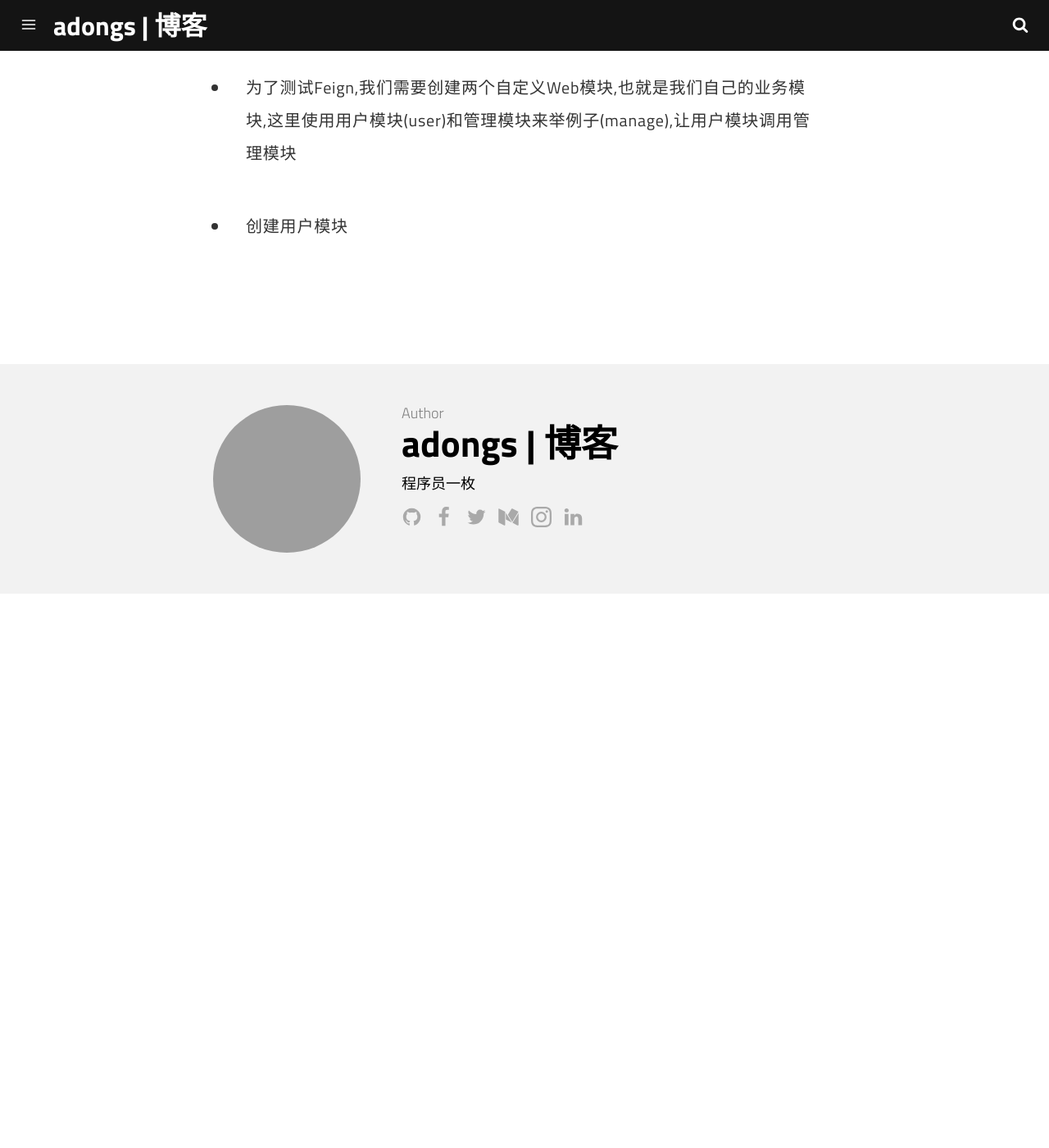
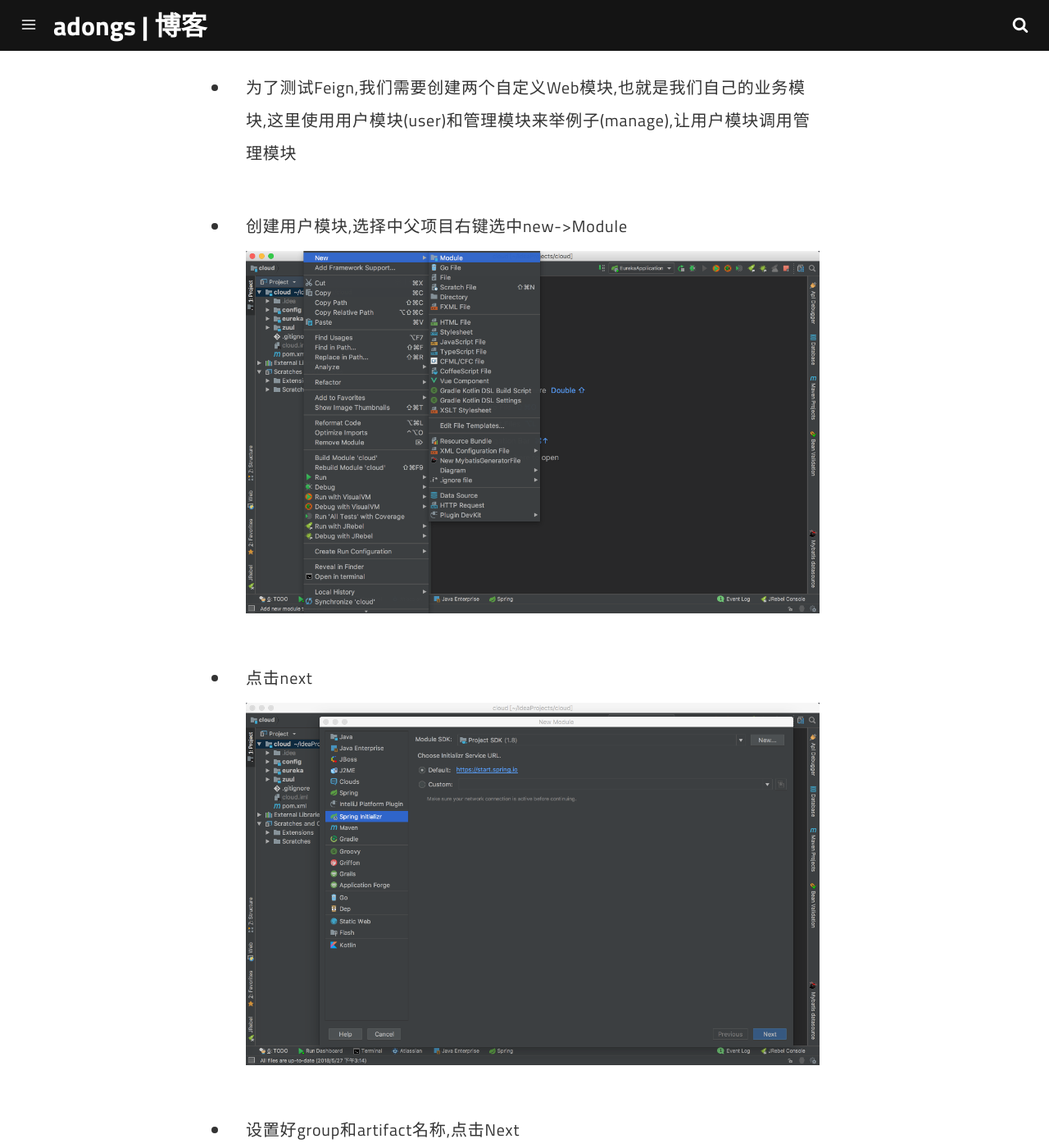
Before and after one commit to adongs/adongs.github.io, a Jekyll site: the page built from _posts/2018-05-27-NetflixFeign.md, in a window 1280 px wide and 1400 px high, scrolled down 2049 px. Shown: the whole window at 82% size. Built offline with Jekyll 4.4.1, drawn with Linux system fonts in a browser that asks for light colours; before the commit the page ends 2773 px from its top, so only the background shows below that; some of the changed text lies outside the part shown; grey boxes are pictures that could not be loaded.

Commit message:
提交feign博客

```diff
--- a/_posts/2018-05-27-NetflixFeign.md
+++ b/_posts/2018-05-27-NetflixFeign.md
@@ -40,4 +40,22 @@ introduction: Netflix Feign(模板化客户端)搭建和理解
 - 为了测试Feign,我们需要创建两个自定义Web模块,也就是我们自己的业务模块,这里使用用户模块(user)和管理模块来举例子(manage),让用户模块调用管理模块
 
 
-- 创建用户模块
+- 创建用户模块,选择中父项目右键选中new->Module
+![placeholder](https://adongs.github.io/assets/img/blog/springcloud/feign/1.png "idea创建项目")
+
+- 点击next
+![placeholder](https://adongs.github.io/assets/img/blog/springcloud/feign/2.png "idea创建项目")
+
+- 设置好group和artifact名称,点击Next
+![placeholder](https://adongs.github.io/assets/img/blog/springcloud/feign/3.png "idea创建项目")
+
+- 选择Core>>Lombok
+![placeholder](https://adongs.github.io/assets/img/blog/springcloud/feign/4.png "idea创建项目")
+
+- 设置项目名称,点击Finish
+![placeholder](https://adongs.github.io/assets/img/blog/springcloud/feign/5.png "idea创建项目")
+
+- 项目结构如下
+![placeholder](https://adongs.github.io/assets/img/blog/springcloud/feign/6.png "idea创建项目")
+
+- 按照上面的步骤再创建一个manage项目
```
Also changed, not shown: _posts/2018-05-22-NetflixZuul.md (+1 -1 lines), assets/img/blog/springcloud/feign/1.png (added), assets/img/blog/springcloud/feign/2.png (added), assets/img/blog/springcloud/feign/3.png (added), assets/img/blog/springcloud/feign/4.png (added), assets/img/blog/springcloud/feign/5.png (added), assets/img/blog/springcloud/feign/6.png (added), 8 other files.
